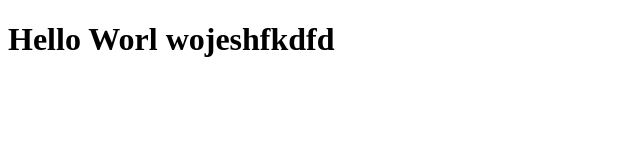
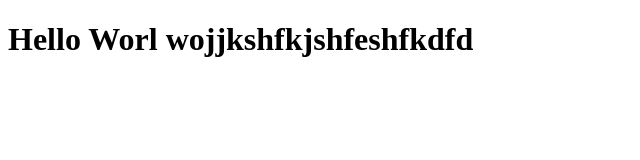
Before and after one commit to ParthMaybeNerd/github-test, a plain HTML site: page index.html in a window 1280 px wide. Shown: the whole page, without its empty margins (0-640 px from the left). Drawn offline with Linux system fonts and the light colour scheme.

Commit message:
second commit

```diff
--- a/index.html
+++ b/index.html
@@ -6,6 +6,6 @@
     <title>Document</title>
 </head>
 <body>
-    <h1>Hello Worl wojeshfkdfd</h1>
+    <h1>Hello Worl wojjkshfkjshfeshfkdfd</h1>
 </body>
 </html>
```
